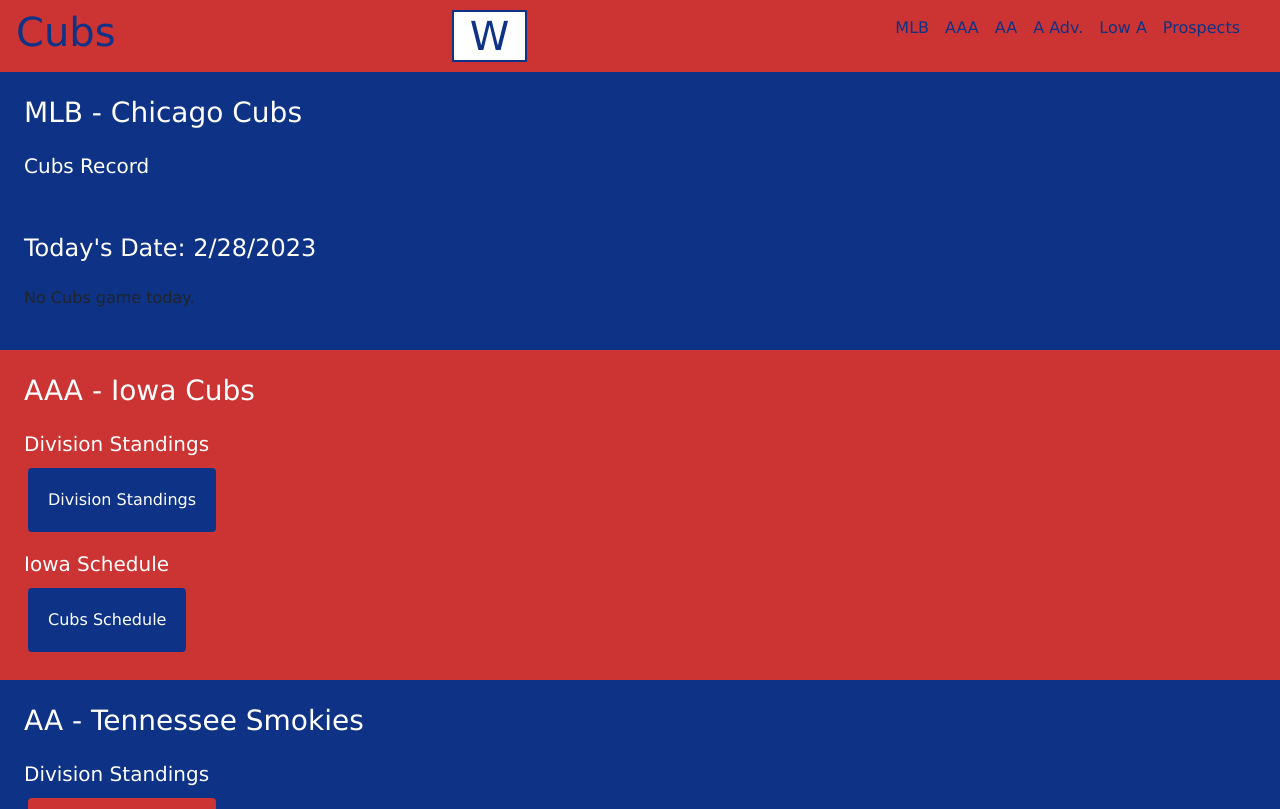
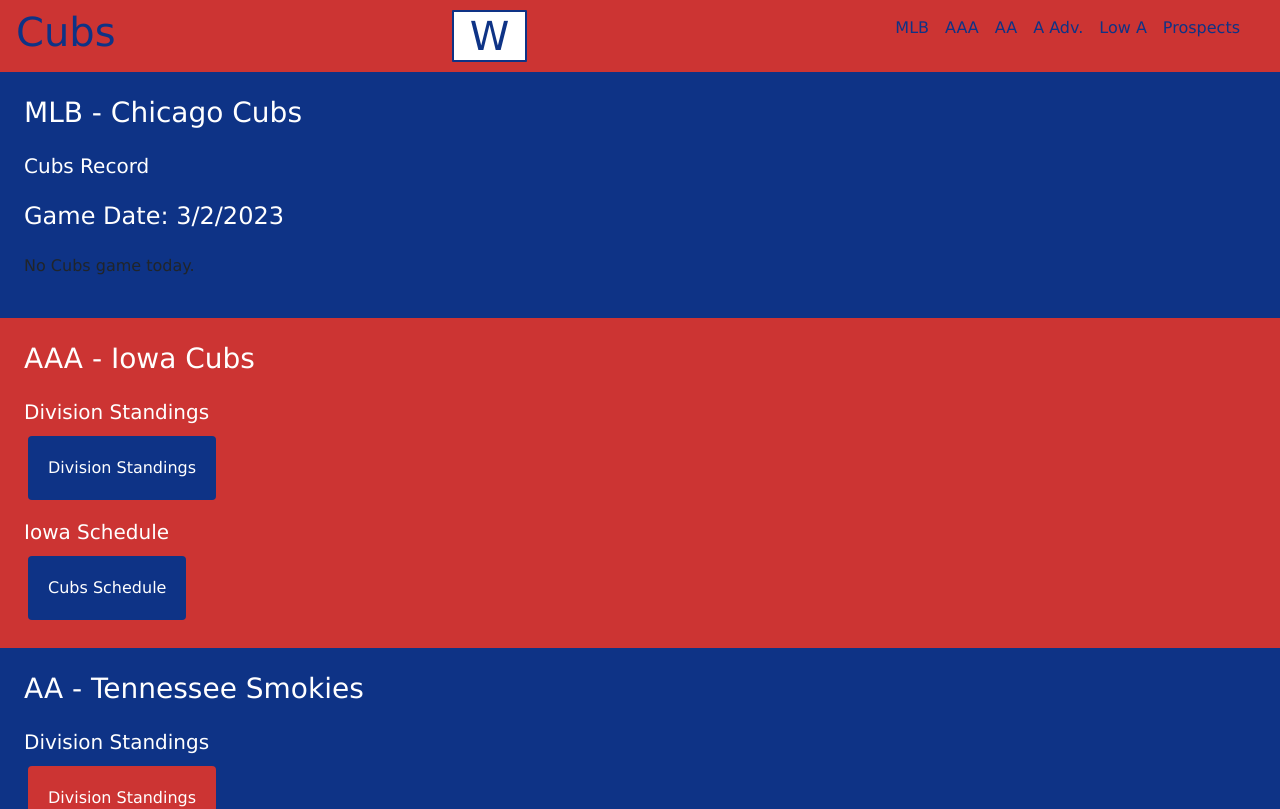
Before and after one commit to cwcox01/cubsplaytoday, a React (Create React App) app: page / in a window 1280 px wide. Shown: the top 809 px of the page. Built offline with nearby package versions, Linux system fonts and the light colour scheme; no server answers.

Commit message:
added game time to site, changed todays date to date of game

```diff
--- a/public/css/styles.css
+++ b/public/css/styles.css
@@ -62,6 +62,7 @@
 
 .mlb-schedule-container {
   display: flex;
+  flex-direction: column;
 }
 
 .cubs-record-info p {
--- a/src/components/Mlb-schedule.jsx
+++ b/src/components/Mlb-schedule.jsx
@@ -40,8 +40,22 @@
       });
   }
 
+  const cubsTimeToday = {
+    gameDate: new Date("2023-03-02T19:05:00Z"),
+    // Other game information...
+  };
+
+  const gameTime = cubsTimeToday.gameDate.toLocaleTimeString("en-US", {
+    timeZone: "America/New_York",
+  });
+
+  const dateOfGame = cubsTimeToday.gameDate.toLocaleDateString("en-US", {
+    timeZone: "America/New_York",
+  });
+
   return (
-    <div className="mlb-schedule-container">
+    <div className="mlb-schedule-container pt-3">
+      <h4 className="schedule-standings-header">Game Date: {dateOfGame} </h4>
       <div className="mlb-schedule1 pt-3">
         {!loading && cubsGameToday ? (
           <div className="chi-game">
@@ -54,11 +68,14 @@
                 {cubsGameToday.teams.home.leagueRecord.losses}
               </p>
               <h4>Score: {cubsGameToday.teams.home.score}</h4>
-              <h4 className="current-inning">
-                Current Inning: {cubsGameToday.linescore.inningState}{" "}
-                {cubsGameToday.linescore.currentInning}
-              </h4>
-              <p>Game Status: {cubsGameToday.status.detailedState}</p>
+              <div className="pt-3">
+                <h4 className="current-inning">
+                  Current Inning: {cubsGameToday.linescore.inningState}{" "}
+                  {cubsGameToday.linescore.currentInning}
+                </h4>
+                <p>Game Status: {cubsGameToday.status.detailedState}</p>
+                <p>Game Time: {gameTime} CST</p>
+              </div>
             </div>
             <div>
               <h4>Away</h4>
--- a/src/components/Mlb-standings.jsx
+++ b/src/components/Mlb-standings.jsx
@@ -3,8 +3,6 @@
 
 function Mlbstandings() {
   // getting today's date and converting it to a string
-  let today = new Date();
-  let dateString = today.toLocaleDateString();
 
   const [standings, setStandings] = useState(undefined);
   const [loading, setLoading] = useState(true);
@@ -47,9 +45,6 @@
             <p>Losses: {cubsRecordData.leagueRecord.losses}</p>
           </div>
         )}
-        <h4 className="pt-5 pb-0 cubs-date-today">
-          Today's Date: {dateString}{" "}
-        </h4>
       </div>
     </div>
   );
```
